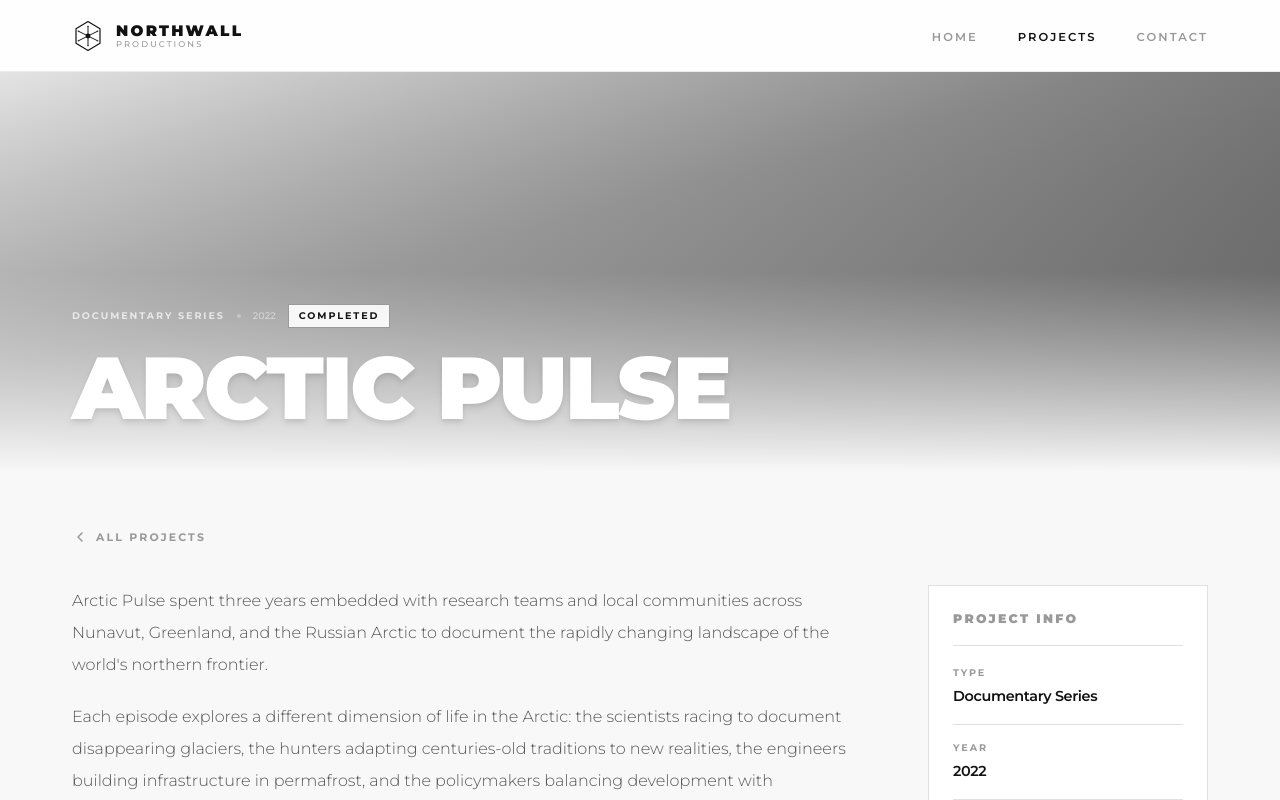
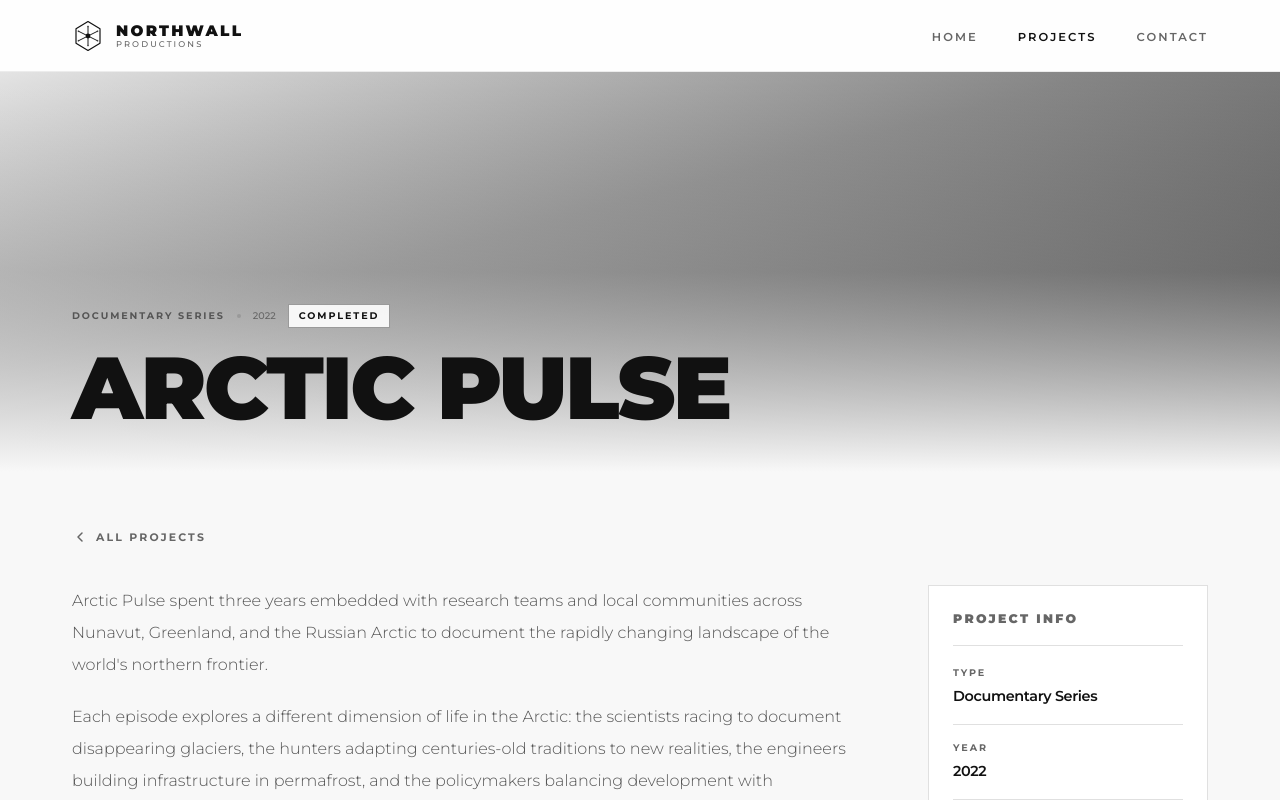
Before and after one commit to florian-wahl/northwallproductions.com, a React (Vite) app: page /projects/arctic-pulse in a window 1280 px wide. Shown: the top 800 px of the page. Built offline with nearby package versions, Linux system fonts and the light colour scheme.

Commit message:
Design changes for greyscale

```diff
--- a/src/components/Footer.jsx
+++ b/src/components/Footer.jsx
@@ -35,7 +35,7 @@ export default function Footer() {
           </ul>
         </nav>
 
-        <p className="text-[0.68rem] font-medium text-ink-ghost tracking-wide">
+        <p className="text-[0.68rem] font-medium text-ink-dim tracking-wide">
           &copy; {year} NorthWall Productions
         </p>
       </div>
--- a/src/components/ProjectCard.jsx
+++ b/src/components/ProjectCard.jsx
@@ -44,7 +44,7 @@ export default function ProjectCard({ project }) {
         <div className="flex items-center gap-2 mb-3">
           <span className="text-[0.62rem] font-bold tracking-[0.18em] uppercase text-ink-dim">{type}</span>
           <span className="w-[3px] h-[3px] rounded-full bg-ink-ghost" aria-hidden="true" />
-          <span className="text-[0.62rem] text-ink-ghost font-medium">{year}</span>
+          <span className="text-[0.62rem] text-ink-dim font-medium">{year}</span>
         </div>
 
         <h3 className="font-heading font-bold text-[1.15rem] text-ink leading-snug mb-3 tracking-tight">
@@ -58,7 +58,7 @@ export default function ProjectCard({ project }) {
         <div className="flex items-center justify-between pt-4 border-t border-edge-light">
           <div className="flex gap-1.5 flex-wrap">
             {tags.slice(0, 3).map(tag => (
-              <span key={tag} className="text-[0.58rem] font-bold tracking-[0.1em] uppercase text-ink-ghost px-2 py-0.5 border border-edge-light">
+              <span key={tag} className="text-[0.58rem] font-bold tracking-[0.1em] uppercase text-ink-dim px-2 py-0.5 border border-edge-light">
                 {tag}
               </span>
             ))}
--- a/src/pages/Home.jsx
+++ b/src/pages/Home.jsx
@@ -58,7 +58,7 @@ export default function Home() {
             </Link>
             <Link
               to="/contact"
-              className="inline-flex items-center gap-2 px-8 py-3.5 bg-transparent border border-edge-strong text-ink-muted font-bold text-[0.75rem] tracking-[0.15em] uppercase
+              className="inline-flex items-center gap-2 px-8 py-3.5 bg-white border border-edge-strong text-ink-muted font-bold text-[0.75rem] tracking-[0.15em] uppercase
                          hover:border-ink hover:text-ink hover:-translate-y-0.5
                          transition-all duration-200"
             >
--- a/src/pages/ProjectDetail.jsx
+++ b/src/pages/ProjectDetail.jsx
@@ -44,15 +44,15 @@ export default function ProjectDetail() {
 
         <div className="relative z-10 max-w-[1200px] mx-auto px-8 pb-10 w-full">
           <div className="flex items-center gap-3 mb-4 flex-wrap">
-            <span className="text-[0.6rem] font-bold tracking-[0.2em] uppercase text-white/70">{type}</span>
-            <span className="w-1 h-1 rounded-full bg-white/30" />
-            <span className="text-[0.6rem] text-white/50 font-medium">{year}</span>
+            <span className="text-[0.6rem] font-bold tracking-[0.2em] uppercase text-ink-muted">{type}</span>
+            <span className="w-1 h-1 rounded-full bg-ink-ghost" />
+            <span className="text-[0.6rem] text-ink-dim font-medium">{year}</span>
             <span className={`text-[0.6rem] font-bold tracking-[0.2em] uppercase px-2.5 py-1 bg-white/90 backdrop-blur-sm ${badge.cls}`}>
               {badge.label}
             </span>
           </div>
           <h1
-            className="font-heading font-black text-white uppercase tracking-tight leading-none drop-shadow-md"
+            className="font-heading font-black text-ink uppercase tracking-tight leading-none"
             style={{ fontSize: 'clamp(2.5rem, 7vw, 5.5rem)' }}
           >
             {title}
--- a/tailwind.config.js
+++ b/tailwind.config.js
@@ -13,8 +13,8 @@ export default {
         ink: {
           DEFAULT: '#111111',
           muted:   '#555555',
-          dim:     '#999999',
-          ghost:   '#cccccc',
+          dim:     '#666666',
+          ghost:   '#999999',
         },
         edge: {
           DEFAULT: '#e0e0e0',
```
